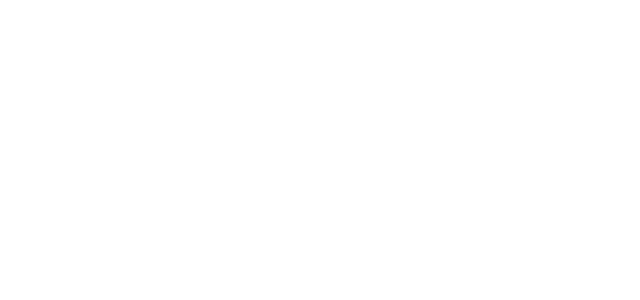
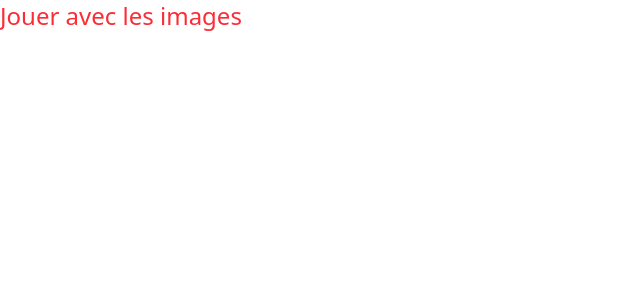
Before and after one commit to juless54/LookAlikes, a Vue app: page /imagesGame in a window 1280 px wide. Before the commit this address had no page. Shown: the top 300 px of the page, without its empty margins (0-640 px from the left). Built offline with nearby package versions, Linux system fonts and the light colour scheme.

Commit message:
✨ add pages for 2 types of games with associated views (WIP)

```diff
--- a/src/router/index.js
+++ b/src/router/index.js
@@ -1,5 +1,7 @@
 import { createRouter, createWebHistory } from 'vue-router'
 import HomeView from '../views/HomeView.vue'
+import ImagesGame from '@/views/ImagesGame.vue'
+import WordsGame from '@/views/WordsGame.vue'
 
 const router = createRouter({
   history: createWebHistory(import.meta.env.BASE_URL),
@@ -9,6 +11,16 @@
       name: 'home',
       component: HomeView,
     },
+    {
+      path: '/imagesGame',
+      name: 'images-game',
+      component: ImagesGame,
+    },
+    {
+      path: '/wordsGame',
+      name: 'words-game',
+      component: WordsGame,
+    },
   ],
 })
 
--- /dev/null
+++ b/src/views/ImagesGame.vue
@@ -0,0 +1,7 @@
+<script setup></script>
+
+<template>
+  <main>
+    <h1 class="text-2xl text-red-500">Jouer avec les images</h1>
+  </main>
+</template>
--- /dev/null
+++ b/src/views/WordsGame.vue
@@ -0,0 +1,7 @@
+<script setup></script>
+
+<template>
+  <main>
+    <h1 class="text-2xl text-red-500">Jouer avec les mots</h1>
+  </main>
+</template>
```
